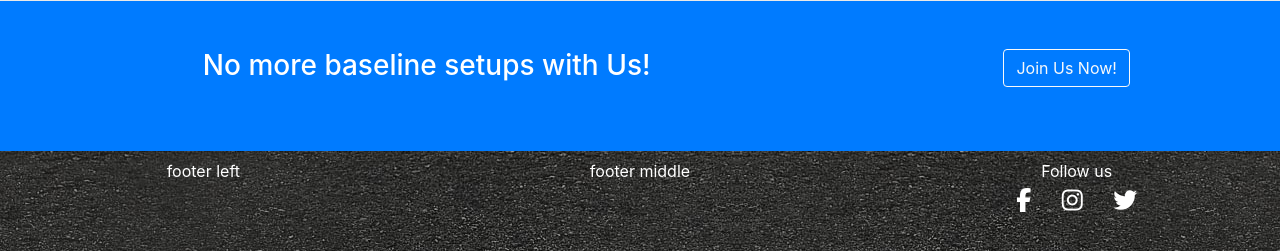
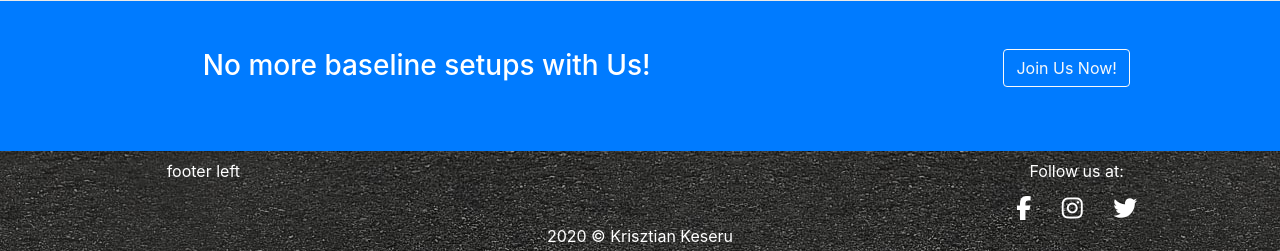
Before and after one commit to Code-Institute-Submissions/ci-ms4-simdriver-school, a Django app: page / in a window 1280 px wide. Shown: the part 3521-3772 px from the top of the page. Run offline with Django 3.2, Linux system fonts and the light colour scheme; some libraries are stand-ins or nearby versions.

Commit message:
Update footer content in base.html

```diff
--- a/home/templates/home/index.html
+++ b/home/templates/home/index.html
@@ -234,6 +234,7 @@
             </div>
         </div>
     </div>
+
     <div class="container d-none">
         <!-- Horizontal divider -->
         <div class="row"><div class="col"><hr></div></div>
--- a/templates/base.html
+++ b/templates/base.html
@@ -132,13 +132,21 @@
         {% endblock %}
 
         <footer class="w-100">
-            <div class="row">
+            <div class="row  text-center">
                 <div class="col-sm-4">footer left</div>
-                <div class="col-sm-4">footer middle</div>
+                <div class="col-sm-4">
+                    <table class="copy">
+                        <tbody>
+                            <tr>
+                                <td class="align-bottom ">2020 &copy; Krisztian Keseru</td>
+                            </tr>
+                        </tbody>
+                    </table>
+                </div>
                 <div class="col-sm-4">
                     <ul class="list-inline">
-                        <li>Follow us</li>
-                        <li class="list-inline-item">
+                        <li>Follow us at:</li>
+                        <li class="list-inline-item mt-2">
                             <a href="{% url 'facebook' %}" class="text-white social facebook" target="_blank"><i class="fab fa-facebook-f"></i></a>
                         </li>
                         <li class="list-inline-item">
```
